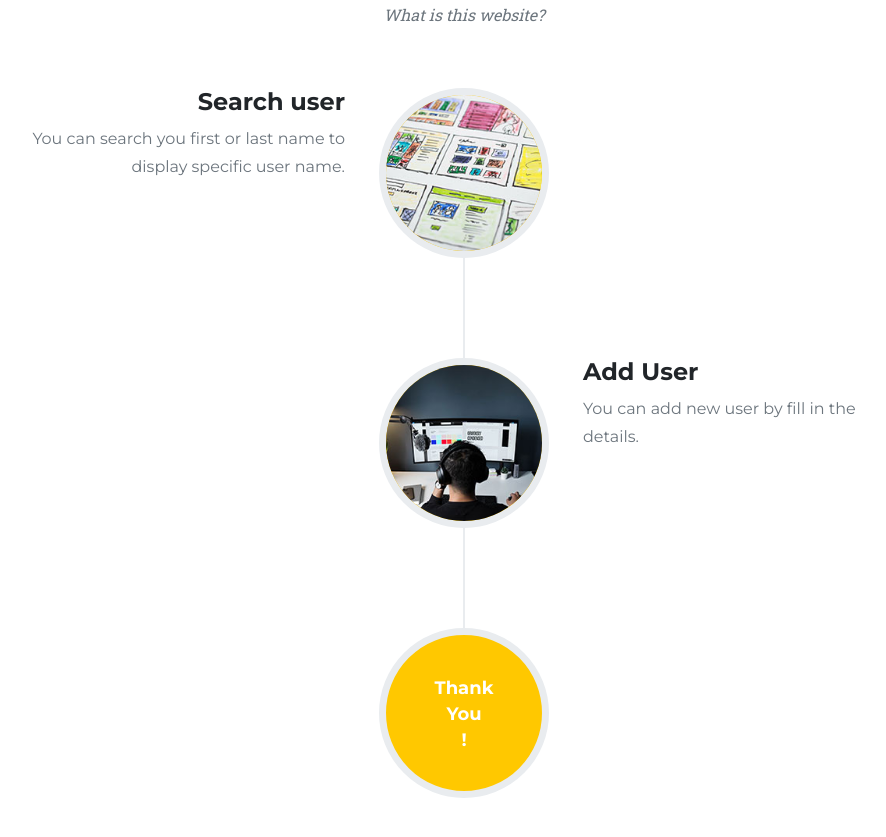
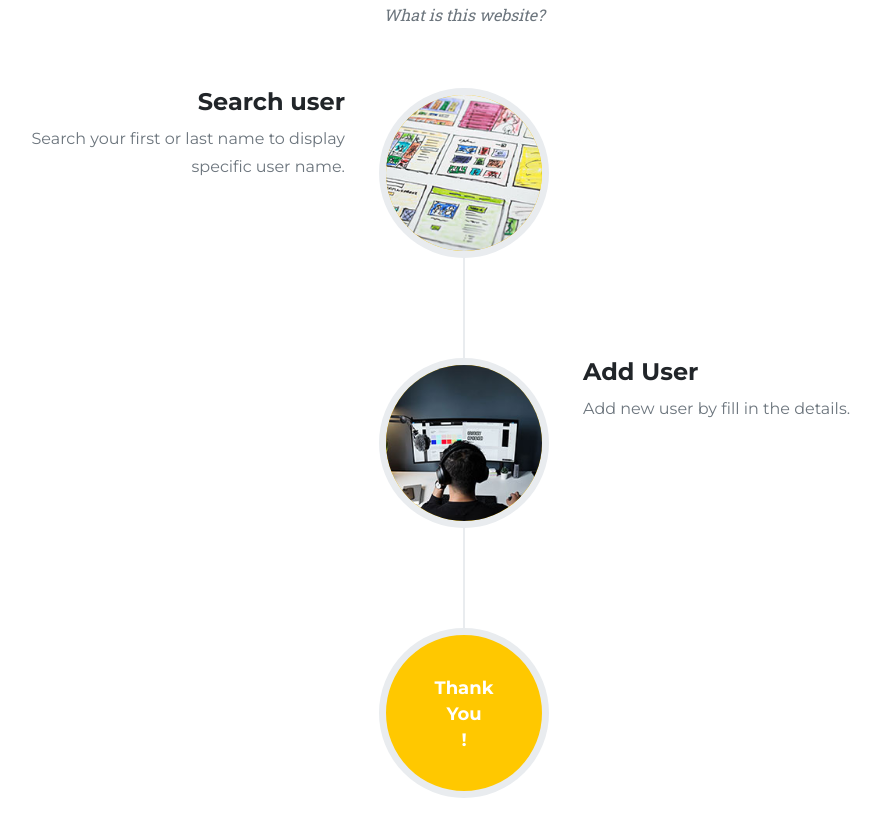
Before and after one commit to adlenae/adlenae.github.io, a plain HTML site: page hipa/index.html in a window 1280 px wide. Shown: the part 960-1797 px from the top of the page, without its empty margins (176-1062 px from the left). Drawn offline with nearby package versions, Linux system fonts and the light colour scheme; no server answers.

Commit message:
Add files via upload

```diff
--- a/hipa/index.html
+++ b/hipa/index.html
@@ -5,7 +5,7 @@
         <meta name="viewport" content="width=device-width, initial-scale=1, shrink-to-fit=no" />
         <meta name="description" content="" />
         <meta name="author" content="" />
-        <title>FULL ASSESSMENT</title>
+        <title>HIPA ASSESSMENT</title>
         <!-- Favicon-->
         <link rel="icon" type="image/x-icon" href="assets/favicon.ico" />
         <!-- Font Awesome icons (free version)-->
@@ -62,7 +62,7 @@
                         <div class="timeline-heading">
                             <h4 class="subheading">Search user</h4>
                         </div>
-                        <div class="timeline-body"><p class="text-muted">You can search you first or last name to display specific user name.</p></div>
+                        <div class="timeline-body"><p class="text-muted">Search your first or last name to display specific user name.</p></div>
                     </div>
                 </li>
                 <li class="timeline-inverted">
@@ -71,7 +71,7 @@
                         <div class="timeline-heading">
                             <h4 class="subheading">Add User</h4>
                         </div>
-                        <div class="timeline-body"><p class="text-muted">You can add new user by fill in the details.</p></div>
+                        <div class="timeline-body"><p class="text-muted">Add new user by fill in the details.</p></div>
                     </div>
                 </li>
                 <li class="timeline-inverted">
```
